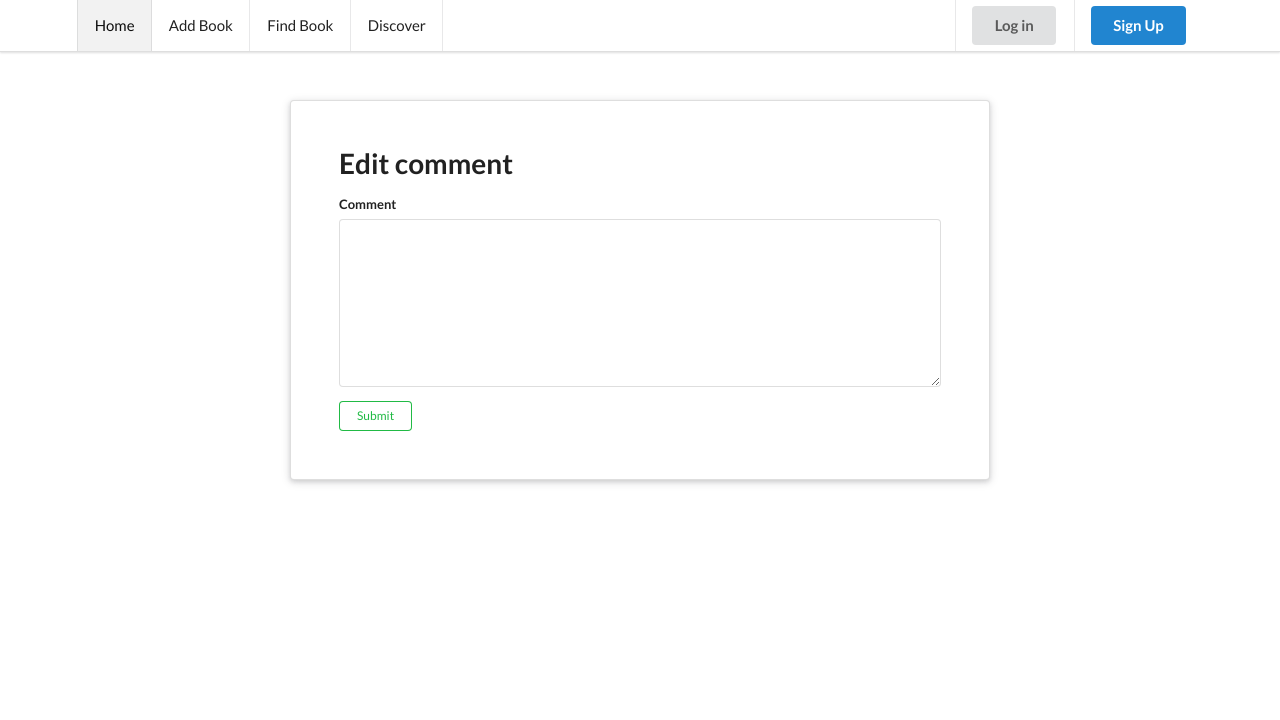
After one commit to konradgnat/readbooks, a Node server app: template views/comments/edit.ejs in a window 1280 px wide. The commit adds this page. Shown: the top 720 px of the page. Run offline with Node 20, Linux system fonts and the light colour scheme; the template is opened without the code that fills it, so the values that code supplies are empty; some libraries are stand-ins or nearby versions.

Commit message:
Add comment edit page and routes

```diff
--- a/routes/index.js
+++ b/routes/index.js
@@ -1,7 +1,8 @@
 var express = require('express'),
 	router	= express(),
 	flash 	= require('connect-flash'),
-	passport = require('passport');
+	passport = require('passport'),
+	Comment = require('../models/comment');
 
 router.get('/', function(req, res){
 	res.redirect('/books');
@@ -68,6 +69,7 @@ router.get('/auth/google/callback',
 		failureRedirect : '/books'
 }));
 
+
 // MIDDLEWARE
 function isLoggedIn(req, res, next){
     if(req.isAuthenticated()){
--- a/views/books/show.ejs
+++ b/views/books/show.ejs
@@ -21,9 +21,9 @@
               <a class="reply">Reply</a>
 
             <% if (comment.author.id.equals(currentUser._id)) { %>
-              <a class="edit">Edit</a>
-              <form class="inline-element" action="/comments" class="delete">
-                <a type="submit" class="delete">Delete</a>
+              <a href="/comments/<%=comment._id%>/edit" class="edit">Edit</a>
+              <form class="inline-element" action="/comments/<%=comment._id%>?_method=DELETE" method="POST" class="delete">
+                <input type="submit" class="delete" value="Delete"/>
               </form>
             <% } %>
           </div>
--- /dev/null
+++ b/views/comments/edit.ejs
@@ -0,0 +1,18 @@
+<% include ../partials/header %>
+
+
+<div id="main-title" class="ui raised very padded text container segment">
+  <h1 class="ui header">Edit comment</h1>
+  <form class="ui form" action="/comments/<%=comment._id%>?_method=PUT" method="POST">
+    <div class="field">
+
+    <div class="field">
+      <label>Comment</label>
+      <textarea row="2" name="comment[text]"><%=comment.text%></textarea>
+    </div>
+
+    <button type="submit" class="ui tiny green basic button">Submit</button>
+  </form>
+</div>
+
+<% include ../partials/footer %>
```
Also changed, not shown: routes/comments.js (+21 -0 lines).
